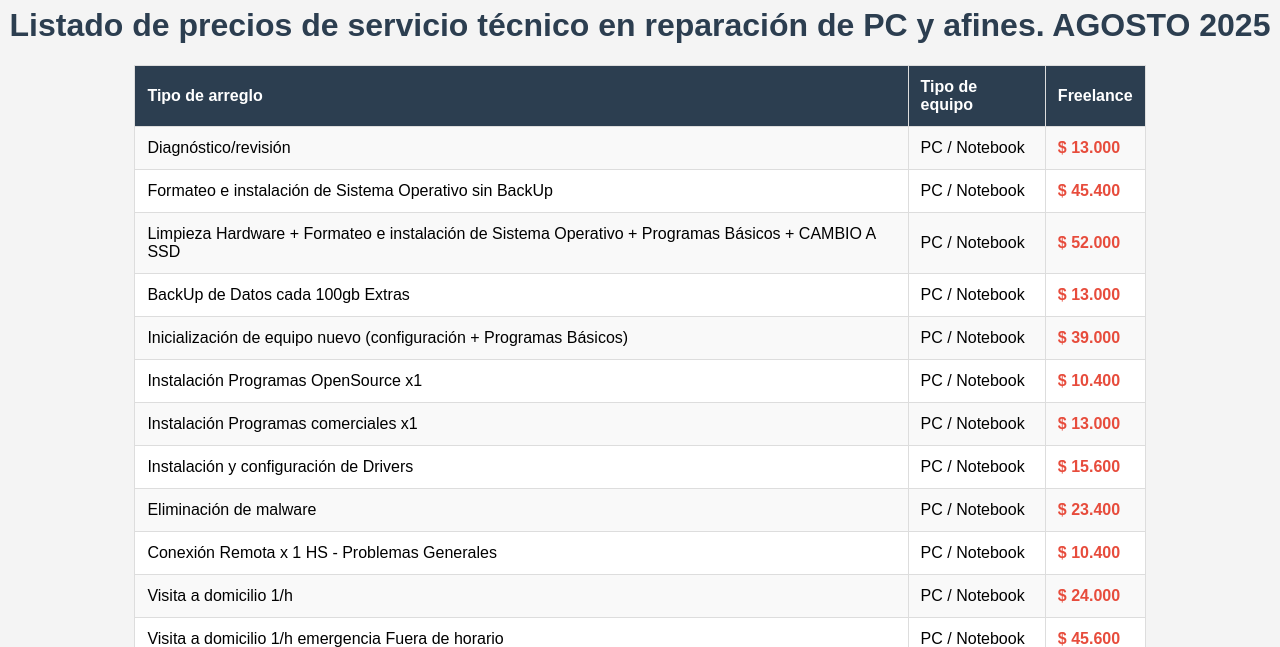
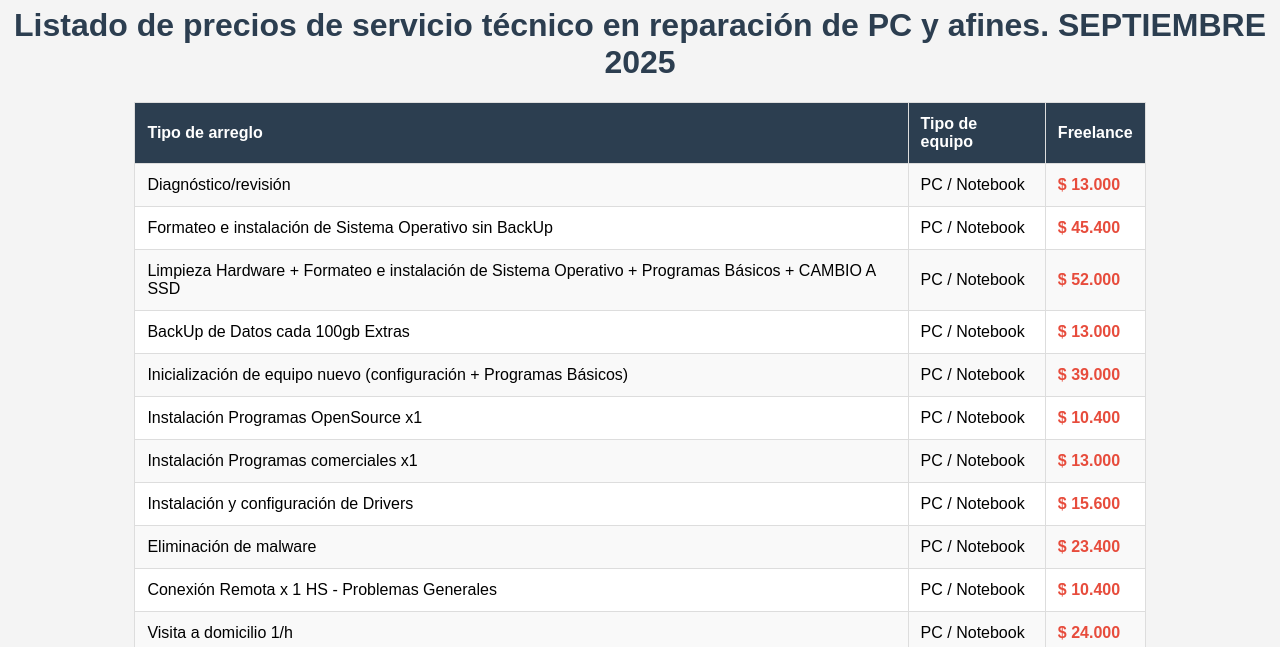
Before and after one commit to Vladifyz/VladFix, a plain HTML site: page index.html in a window 1280 px wide. Shown: the part 73-720 px from the top of the page. Drawn offline with Linux system fonts and the light colour scheme.

Commit message:
Actualizados los precios a Septiembre

```diff
--- a/index.html
+++ b/index.html
@@ -10,7 +10,7 @@
 
 <body>
     <h1>VladFix Solutions - Servicios y Precios</h1>
-    <h1>Listado de precios de servicio técnico en reparación de PC y afines. AGOSTO 2025</h1>
+    <h1>Listado de precios de servicio técnico en reparación de PC y afines. SEPTIEMBRE 2025</h1>
     <table>
         <tr>
             <th>Tipo de arreglo</th>
```
